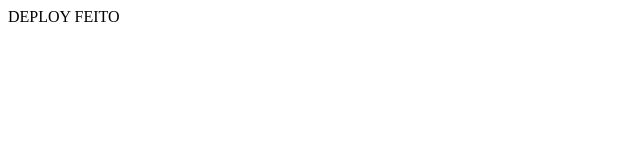
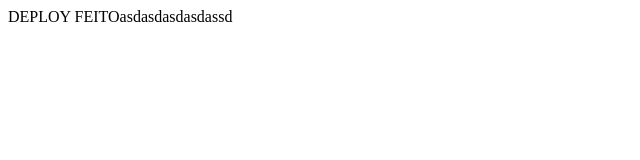
Before and after one commit to iJulioDuarte/react-ci-cd-deploy, a React (Vite) app: page / in a window 1280 px wide. Shown: the top 160 px of the page, without its empty margins (0-640 px from the left). Built offline with nearby package versions, Linux system fonts and the light colour scheme.

Commit message:
feat: teste deploy versel

```diff
--- a/src/App.tsx
+++ b/src/App.tsx
@@ -1,5 +1,5 @@
 function App() {
-  return <>DEPLOY FEITO</>;
+  return <>DEPLOY FEITOasdasdasdasdassd</>;
 }
 
 export default App;
```
